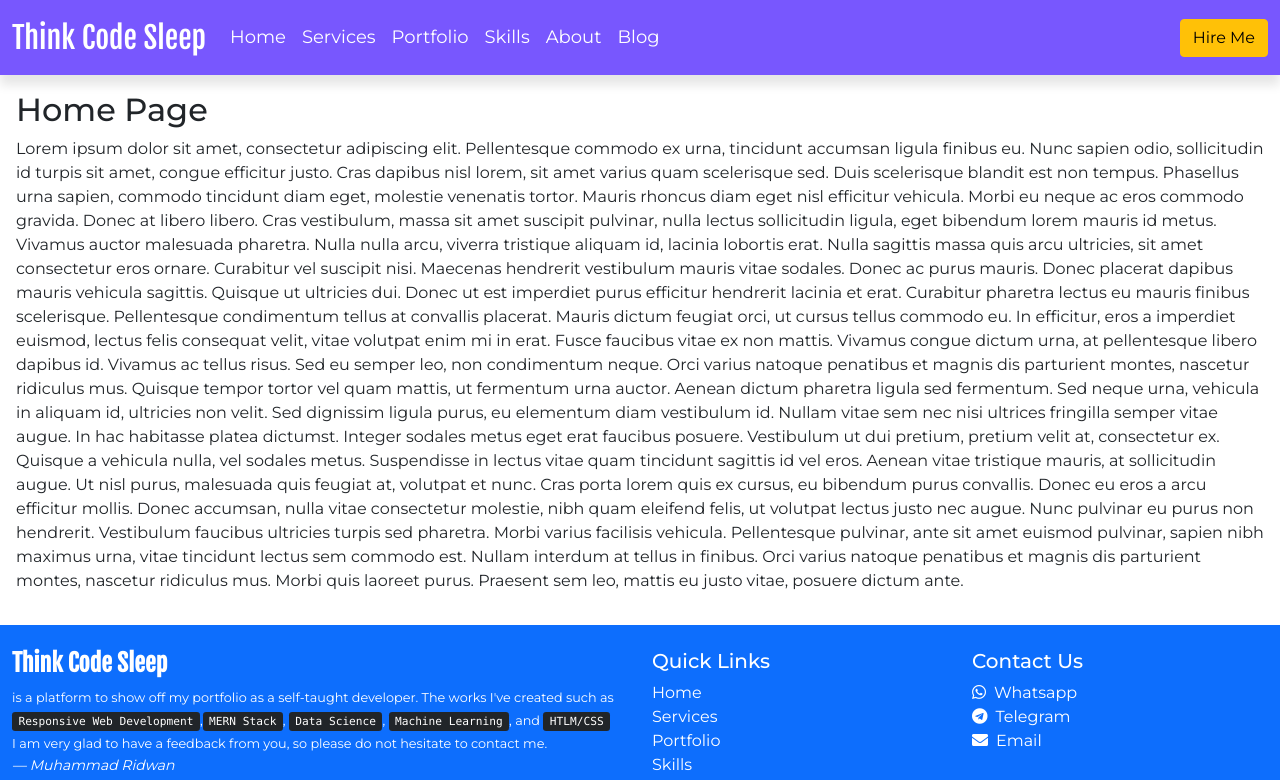
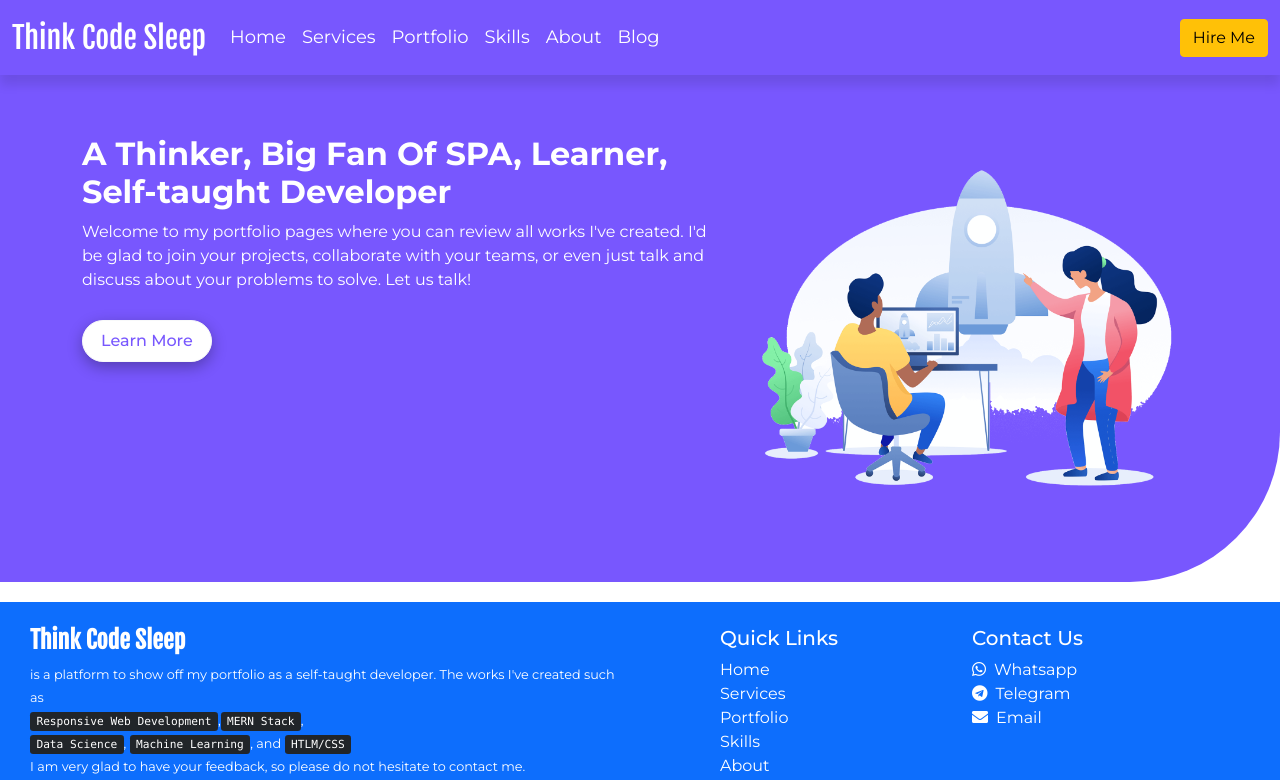
Before and after one commit to emaranalytics/tcs, a React (Create React App) app: page / in a window 1280 px wide. Shown: the top 780 px of the page. Built offline with nearby package versions, Linux system fonts and the light colour scheme.

Commit message:
home page-hero section

```diff
--- a/src/components/Footer.css
+++ b/src/components/Footer.css
@@ -8,7 +8,15 @@ footer {
 
 footer .footer-up {
     padding-top: 20px;
+
 }
+
+footer .footer-up .left-side {
+  padding-left: 30px;
+
+}
+
+
 
 .footer-up .typography {
     font-family: 'Fjalla One', sans-serif;
@@ -79,7 +87,14 @@ footer ul li a:hover {
     border: 1.5px solid lightgray;
 }
 
-@media screen and (max-width: 600px) {
+@media screen and (min-width: 576px) {
+  footer .footer-up .quick-link {
+    padding-left: 80px;
+  }
+}
+
+
+@media screen and (max-width: 576px) {
     .footer-up ul.responsive-link,  .footer-up ul.responsive-contact{
       display: flex;
       justify-content: center;
@@ -88,7 +103,7 @@ footer ul li a:hover {
         padding-left: 8px;
       }
       .footer-up ul.responsive-link li a,  .footer-up ul.responsive-contact li a{
-        font-size: .75rem;
+        font-size: .85rem;
         font-weight: 500;
       }
 
--- a/src/components/Footer.js
+++ b/src/components/Footer.js
@@ -9,16 +9,17 @@ const Footer = () => {
         {/* row 1 */}
         <div class="row footer-up">
           {/* col 1 */}
-          <div class="col-sm-6">
+          <div class="col-sm-6 left-side">
             <h4 class="typography">Think Code Sleep</h4>
 
             <p>
                 is a platform to show off my portfolio as a self-taught developer.
                 The works I've created such as <br></br> <kbd>Responsive Web Development</kbd>,
-                <kbd>MERN Stack</kbd>, <kbd>Data Science</kbd>, <kbd>Machine Learning</kbd>,
+                <kbd>MERN Stack</kbd>, <br></br>
+                <kbd>Data Science</kbd>, <kbd>Machine Learning</kbd>,
                 and <kbd>HTLM/CSS</kbd>
                 <br></br>
-                I am very glad to have a feedback from you, so please do not hesitate to contact me.
+                I am very glad to have your feedback, so please do not hesitate to contact me.
             </p>
             <footer
               class="blockquote-footer"
@@ -47,9 +48,9 @@ const Footer = () => {
           <div class="col-sm-3 contact-link">
             <h5>Contact Us</h5>
             <ul class="responsive-contact">
-                <li><a href="http://webenlance.com"><i class="fab fa-whatsapp"></i>Whatsapp</a></li>
-                <li><a href="http://webenlance.com"><i class="fab fa-telegram"></i>Telegram</a></li>
-                <li><a href="http://webenlance.com"><i class="fas fa-envelope"></i>Email</a></li>
+                <li><a href="https://wa.link/9f3dxk"><i class="fab fa-whatsapp"></i>Whatsapp</a></li>
+                <li><a href="https://msng.link/o/?ridwan30=tg"><i class="fab fa-telegram"></i>Telegram</a></li>
+                <li><a href="mailto:thinkcodesleep@gmail.com"><i class="fas fa-envelope"></i>Email</a></li>
             </ul>
           </div>
         </div>
--- /dev/null
+++ b/src/components/Hero.css
@@ -0,0 +1,48 @@
+/* hero container */
+section.hero {
+    background-color: #7857fe;
+    padding: 60px 0;
+    border-radius: 0 0 150px 0;
+}
+
+
+/* text -- left side */
+.hero .home-text {
+    line-height: 1.5;
+    color: #ffffff;
+}
+
+.hero .home-text h1 {
+    font-weight: 600;
+    font-size: 2rem;
+}
+
+.hero .home-btn .btn-hero {
+    border-radius: 25px;
+    color: #7857fe;
+    background-color: #ffffff;
+    margin-top: 12px;
+    font-size: 1rem;
+    padding: 8px 18px;
+    transition: all 0.5s ease;
+    box-shadow: 0 5px 15px rgba(0,0,0,0.3);
+    font-weight: 500;
+    transform: scale(1);
+}
+
+.hero .home-btn .btn-hero:focus{
+    box-shadow: 0 5px 15px rgba(0,0,0,0.1);
+}
+
+.hero .home-btn .btn-hero:hover{
+    color: #ffffff;
+    background-color: #7857fe;
+    transform: scale(1.15);
+
+}
+
+/* image */
+.hero .home-img img{
+    max-width: 730px;
+    width: 100%;
+}
--- /dev/null
+++ b/src/components/Hero.js
@@ -0,0 +1,42 @@
+import React from "react";
+
+import HeroImage from '../images/header-2.png'
+
+import './Hero.css'
+
+const Hero = () => {
+  return (
+    <section class="hero">
+        <div class="container">
+                <div class="row">
+                {/* left side */}
+                    <div class="col-md-7">
+                        <div class="home-text">
+                            <h1>A Thinker, Big Fan Of SPA, Learner, Self-taught Developer</h1>
+                            <p>
+                                Welcome to my portfolio pages where you can review all works I've created.
+                                I'd be glad to join your projects, collaborate with your teams, or even
+                                just talk and discuss about your problems to solve. Let us talk!
+                            </p>
+
+                            <div class="home-btn">
+                                <button type="button" class="btn btn-light btn-hero" href="#home">Learn More</button>
+                            </div>
+                        </div>
+                    </div>
+
+                {/* right side */}
+                    <div class="col-md-5">
+                        <div class="home-img">
+                            <img src={HeroImage} alt="hero" />
+                        </div>
+                    </div>
+
+
+                </div>
+        </div>
+    </section>
+  );
+};
+
+export default Hero;
--- a/src/components/Navbar.css
+++ b/src/components/Navbar.css
@@ -36,3 +36,7 @@
   font-weight: 400;
   padding: 5px 0;
 }
+
+.navbar .nav-link:hover {
+  font-weight: 600;
+}
--- a/src/pages/Home.js
+++ b/src/pages/Home.js
@@ -1,58 +1,15 @@
+import React from "react";
+
 import Layout from "../ui/Layout";
-
-import React from "react";
+import Hero from '../components/Hero'
 
 const Home = () => {
   return (
     <Layout>
-      <div class="p-3">
-        <h2>Home Page</h2>
-        <p>
-          Lorem ipsum dolor sit amet, consectetur adipiscing elit. Pellentesque
-          commodo ex urna, tincidunt accumsan ligula finibus eu. Nunc sapien
-          odio, sollicitudin id turpis sit amet, congue efficitur justo. Cras
-          dapibus nisl lorem, sit amet varius quam scelerisque sed. Duis
-          scelerisque blandit est non tempus. Phasellus urna sapien, commodo
-          tincidunt diam eget, molestie venenatis tortor. Mauris rhoncus diam
-          eget nisl efficitur vehicula. Morbi eu neque ac eros commodo gravida.
-          Donec at libero libero. Cras vestibulum, massa sit amet suscipit
-          pulvinar, nulla lectus sollicitudin ligula, eget bibendum lorem mauris
-          id metus. Vivamus auctor malesuada pharetra. Nulla nulla arcu, viverra
-          tristique aliquam id, lacinia lobortis erat. Nulla sagittis massa quis
-          arcu ultricies, sit amet consectetur eros ornare. Curabitur vel
-          suscipit nisi. Maecenas hendrerit vestibulum mauris vitae sodales.
-          Donec ac purus mauris. Donec placerat dapibus mauris vehicula
-          sagittis. Quisque ut ultricies dui. Donec ut est imperdiet purus
-          efficitur hendrerit lacinia et erat. Curabitur pharetra lectus eu
-          mauris finibus scelerisque. Pellentesque condimentum tellus at
-          convallis placerat. Mauris dictum feugiat orci, ut cursus tellus
-          commodo eu. In efficitur, eros a imperdiet euismod, lectus felis
-          consequat velit, vitae volutpat enim mi in erat. Fusce faucibus vitae
-          ex non mattis. Vivamus congue dictum urna, at pellentesque libero
-          dapibus id. Vivamus ac tellus risus. Sed eu semper leo, non
-          condimentum neque. Orci varius natoque penatibus et magnis dis
-          parturient montes, nascetur ridiculus mus. Quisque tempor tortor vel
-          quam mattis, ut fermentum urna auctor. Aenean dictum pharetra ligula
-          sed fermentum. Sed neque urna, vehicula in aliquam id, ultricies non
-          velit. Sed dignissim ligula purus, eu elementum diam vestibulum id.
-          Nullam vitae sem nec nisi ultrices fringilla semper vitae augue. In
-          hac habitasse platea dictumst. Integer sodales metus eget erat
-          faucibus posuere. Vestibulum ut dui pretium, pretium velit at,
-          consectetur ex. Quisque a vehicula nulla, vel sodales metus.
-          Suspendisse in lectus vitae quam tincidunt sagittis id vel eros.
-          Aenean vitae tristique mauris, at sollicitudin augue. Ut nisl purus,
-          malesuada quis feugiat at, volutpat et nunc. Cras porta lorem quis ex
-          cursus, eu bibendum purus convallis. Donec eu eros a arcu efficitur
-          mollis. Donec accumsan, nulla vitae consectetur molestie, nibh quam
-          eleifend felis, ut volutpat lectus justo nec augue. Nunc pulvinar eu
-          purus non hendrerit. Vestibulum faucibus ultricies turpis sed
-          pharetra. Morbi varius facilisis vehicula. Pellentesque pulvinar, ante
-          sit amet euismod pulvinar, sapien nibh maximus urna, vitae tincidunt
-          lectus sem commodo est. Nullam interdum at tellus in finibus. Orci
-          varius natoque penatibus et magnis dis parturient montes, nascetur
-          ridiculus mus. Morbi quis laoreet purus. Praesent sem leo, mattis eu
-          justo vitae, posuere dictum ante.
-        </p>
+      <div style={{paddingBottom: "20px"}}>
+
+        <Hero />
+
       </div>
     </Layout>
   );
```
Also changed, not shown: src/images/header-2.png (added).
